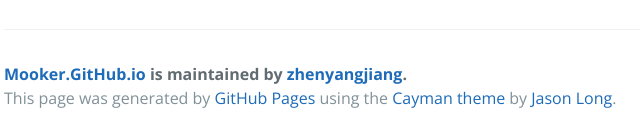
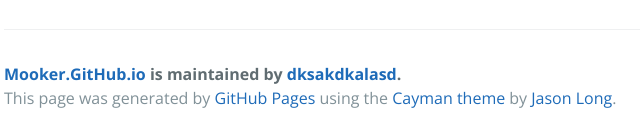
Before and after one commit to dksakdkalasd/mooker.github.io, a plain HTML site: page index.html in a window 1280 px wide. Shown: the part 1217-1356 px from the top of the page, 220-860 px from the left. Drawn offline with nearby package versions, Linux system fonts and the light colour scheme.

```diff
--- a/index.html
+++ b/index.html
@@ -2,7 +2,7 @@
 <html lang="en-us">
   <head>
     <meta charset="UTF-8">
-    <title>Mooker.GitHub.io by zhenyangjiang</title>
+    <title>Mooker.GitHub.io by dksakdkalasd</title>
     <meta name="viewport" content="width=device-width, initial-scale=1">
     <link rel="stylesheet" type="text/css" href="stylesheets/normalize.css" media="screen">
     <link href='https://fonts.googleapis.com/css?family=Open+Sans:400,700' rel='stylesheet' type='text/css'>
@@ -13,9 +13,9 @@
     <section class="page-header">
       <h1 class="project-name">Mooker.GitHub.io</h1>
       <h2 class="project-tagline"></h2>
-      <a href="https://github.com/zhenyangjiang/mooker.github.io" class="btn">View on GitHub</a>
-      <a href="https://github.com/zhenyangjiang/mooker.github.io/zipball/master" class="btn">Download .zip</a>
-      <a href="https://github.com/zhenyangjiang/mooker.github.io/tarball/master" class="btn">Download .tar.gz</a>
+      <a href="https://github.com/dksakdkalasd/mooker.github.io" class="btn">View on GitHub</a>
+      <a href="https://github.com/dksakdkalasd/mooker.github.io/zipball/master" class="btn">Download .zip</a>
+      <a href="https://github.com/dksakdkalasd/mooker.github.io/tarball/master" class="btn">Download .tar.gz</a>
     </section>
 
     <section class="main-content">
@@ -45,7 +45,7 @@
 <p>Having trouble with Pages? Check out our <a href="https://help.github.com/pages">documentation</a> or <a href="https://github.com/contact">contact support</a> and we’ll help you sort it out.</p>
 
       <footer class="site-footer">
-        <span class="site-footer-owner"><a href="https://github.com/zhenyangjiang/mooker.github.io">Mooker.GitHub.io</a> is maintained by <a href="https://github.com/zhenyangjiang">zhenyangjiang</a>.</span>
+        <span class="site-footer-owner"><a href="https://github.com/dksakdkalasd/mooker.github.io">Mooker.GitHub.io</a> is maintained by <a href="https://github.com/dksakdkalasd">dksakdkalasd</a>.</span>
 
         <span class="site-footer-credits">This page was generated by <a href="https://pages.github.com">GitHub Pages</a> using the <a href="https://github.com/jasonlong/cayman-theme">Cayman theme</a> by <a href="https://twitter.com/jasonlong">Jason Long</a>.</span>
       </footer>
```
